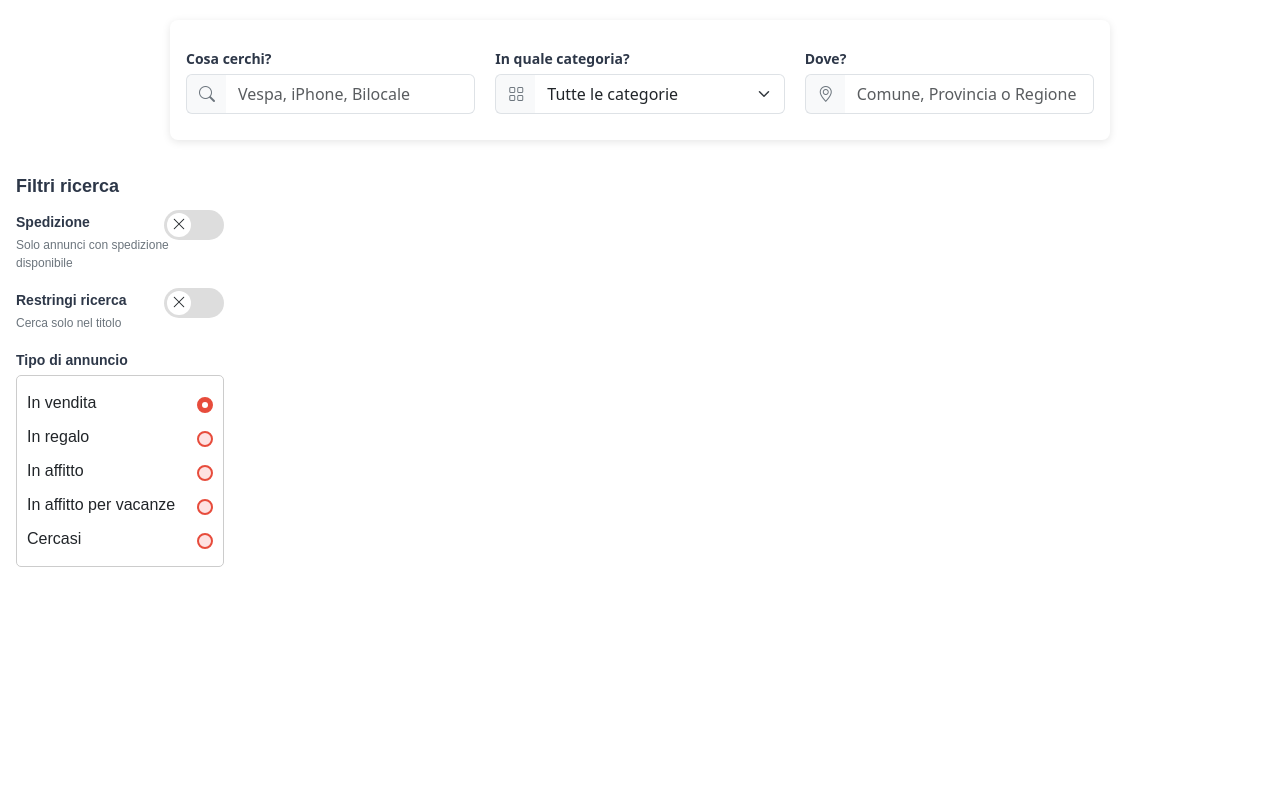
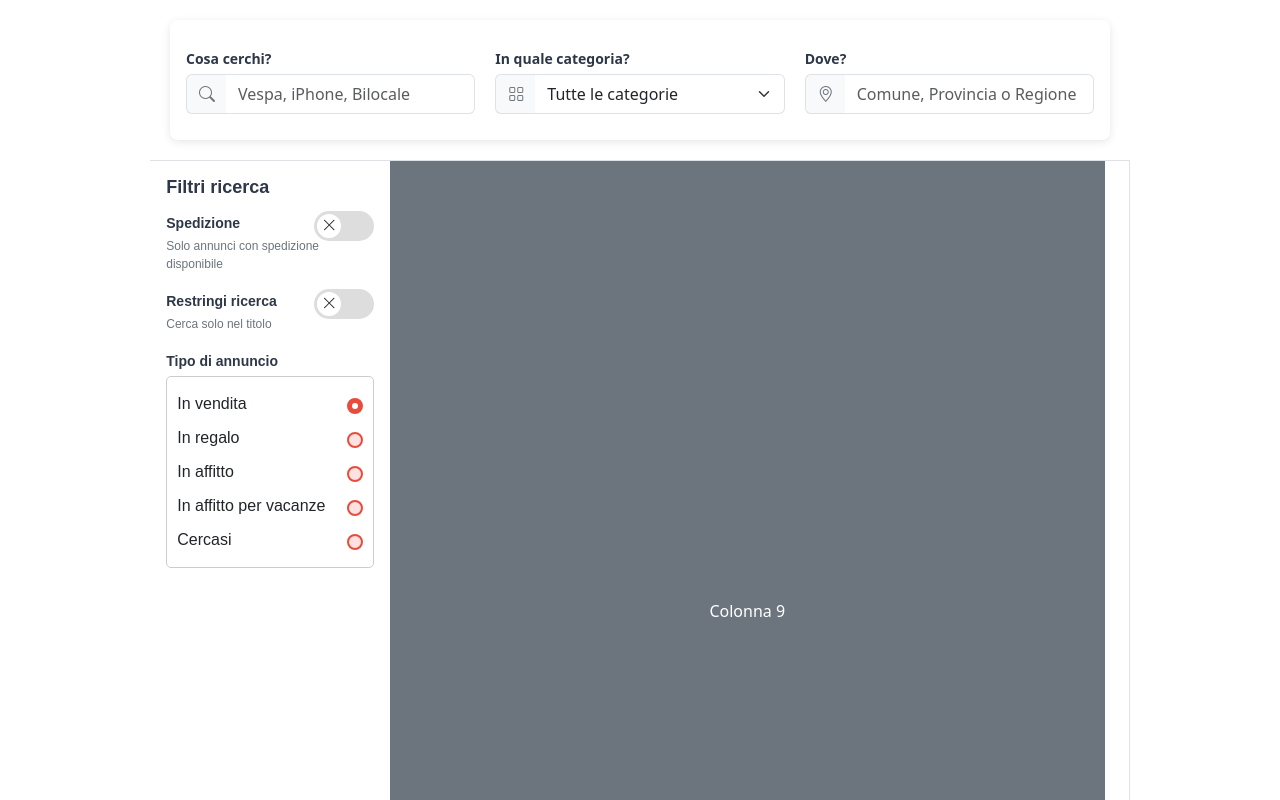
Before and after one commit to phileengblue/Subito.io-Clone, an Angular app in the folder subito-frontend/: page / in a window 1280 px wide. Shown: the top 800 px of the page. Built offline with nearby package versions, Linux system fonts and the light colour scheme.

Commit message:
filter + searchbar (completa)

```diff
--- a/subito-frontend/src/app/components/home/home.component.css
+++ b/subito-frontend/src/app/components/home/home.component.css
@@ -0,0 +1,7 @@
+.custom-container {
+    width: 980px;
+    height: 900px;
+    margin: auto;
+    display: flex;
+    align-items: center;
+  }
--- a/subito-frontend/src/app/components/home/home.component.html
+++ b/subito-frontend/src/app/components/home/home.component.html
@@ -1,2 +1,13 @@
 <app-search-bar></app-search-bar>
-<app-filter-sidebar></app-filter-sidebar>
+<div class="d-flex justify-content-center align-items-center vh-100">
+    <div class="container custom-container border">
+        <div class="row w-100 h-100">
+            <div class="col-3 bg-primary d-flex align-items-center justify-content-center ">
+                <app-filter-sidebar></app-filter-sidebar>
+            </div>
+            <div class="col-9 bg-secondary d-flex align-items-center justify-content-center text-white">
+                Colonna 9
+            </div>
+        </div>
+    </div>
+</div>
```
